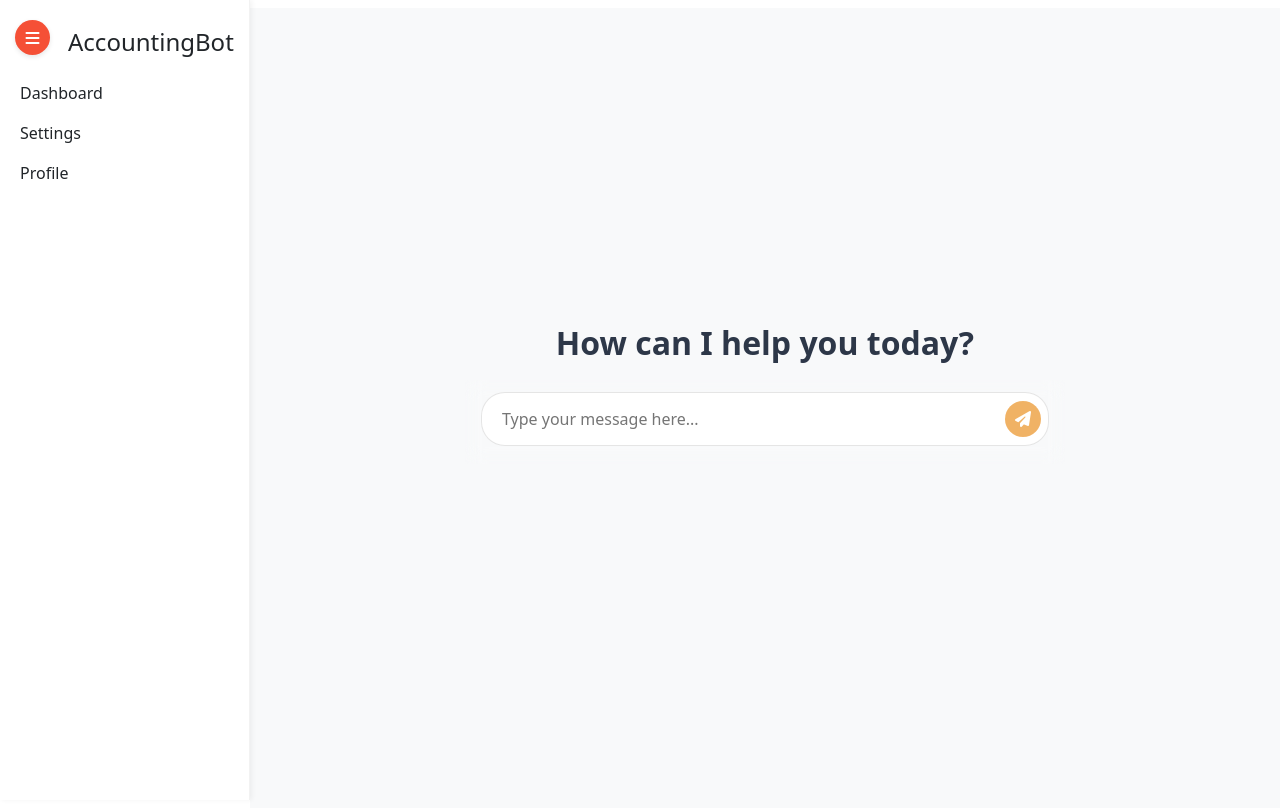
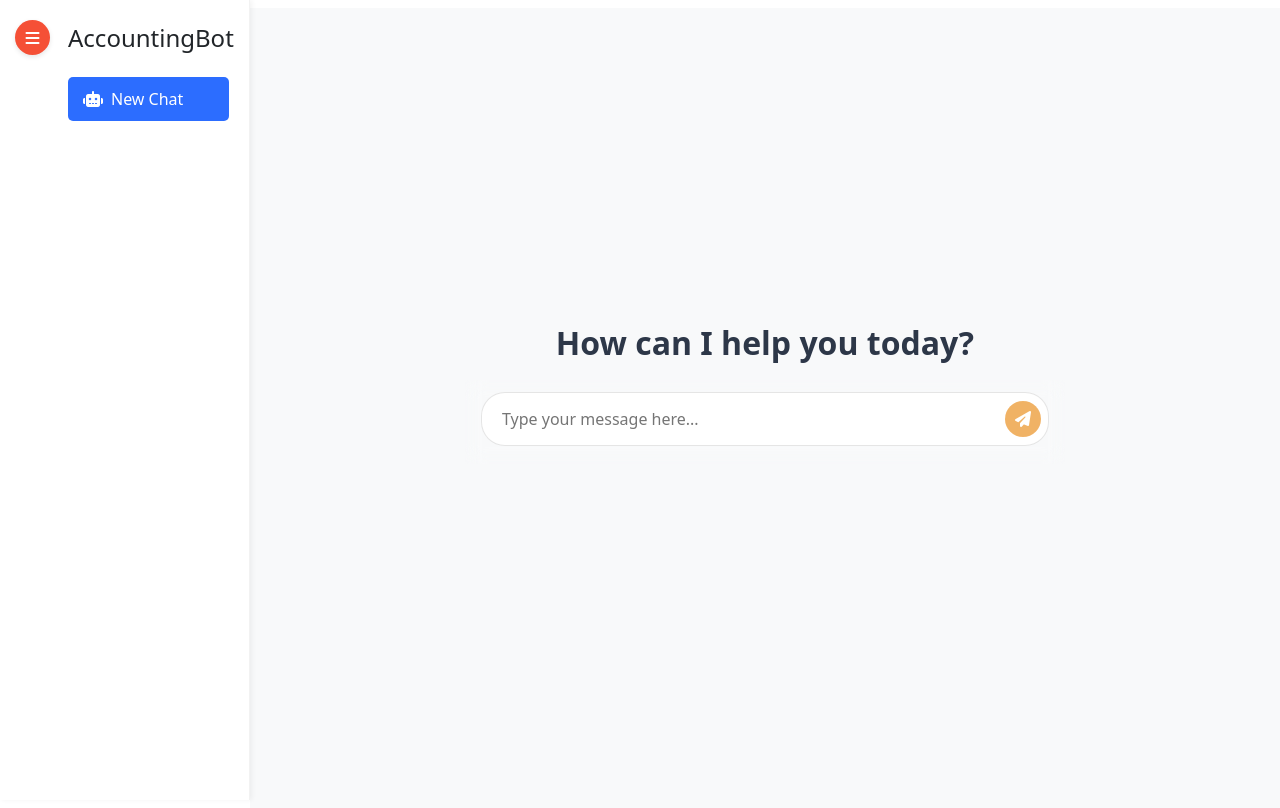
Before and after one commit to HasnainMuavia1/AccountingBot, a Django app: page / in a window 1280 px wide. Run offline with Django 4.2, Linux system fonts and the light colour scheme; some libraries are stand-ins or nearby versions.

Commit message:
sidebar implementation

```diff
--- a/accountingBot/templates/chat.html
+++ b/accountingBot/templates/chat.html
@@ -318,6 +318,37 @@
                 max-width: 90%;
             }
         }
+        /* Sidebar styling */
+
+
+/* New Chat Button styling */
+.new-chat-container {
+    display: flex;
+    align-items: center;
+    margin-top: 20px;
+}
+
+.new-chat-btn {
+    display: flex;
+    align-items: center;
+    background-color: #2c6dff;
+    color: #fff;
+    padding: 10px 15px;
+    border: none;
+    border-radius: 5px;
+    cursor: pointer;
+    font-size: 16px;
+    transition: background-color 0.3s ease;
+    width: 100%;
+}
+
+.new-chat-btn i {
+    margin-right: 8px; /* Spacing between icon and text */
+}
+
+.new-chat-btn:hover {
+    background-color: #1f5acc; /* Darken color on hover */
+}
     </style>
 </head>
 <body>
@@ -327,17 +358,18 @@
         <i class="fas fa-bars"></i>
     </button>
 
-    <!-- Sidebar -->
-    <div class="sidebar" id="sidebar">
-        <h4 class="mb-4 mt-2 ms-5">AccountingBot</h4>
-        <!-- Add your sidebar content here -->
-        <ul class="list-unstyled">
-            <li class="mb-3"><a href="#" class="text-decoration-none text-dark">Dashboard</a></li>
+   <!-- Sidebar -->
+<div class="sidebar" id="sidebar">
+    <h4 class="mb-4 mt-1 ms-5">AccountingBot</h4>
 
-            <li class="mb-3"><a href="#" class="text-decoration-none text-dark">Settings</a></li>
-            <li class="mb-3"><a href="#" class="text-decoration-none text-dark">Profile</a></li>
-        </ul>
+    <!-- New Chat Button -->
+    <div class="new-chat-container ms-5">
+        <button class="new-chat-btn" onclick="startNewChat()">
+            <i class="fas fa-robot"></i> New Chat
+        </button>
     </div>
+</div>
+
 
     <!-- Main Content -->
     <div class="main-content" id="mainContent">
```
Also changed, not shown: accountingBot/db.sqlite3.
